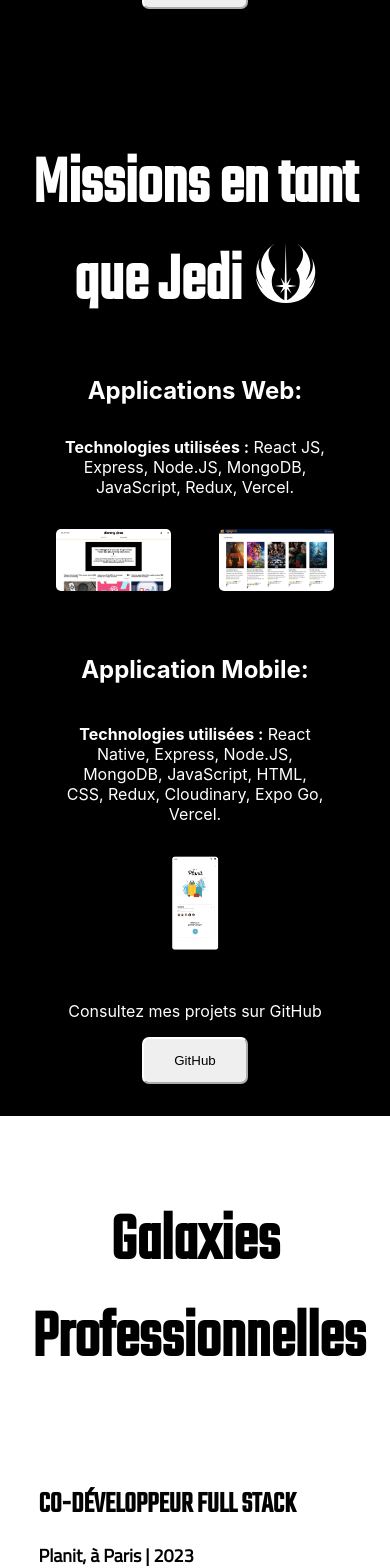
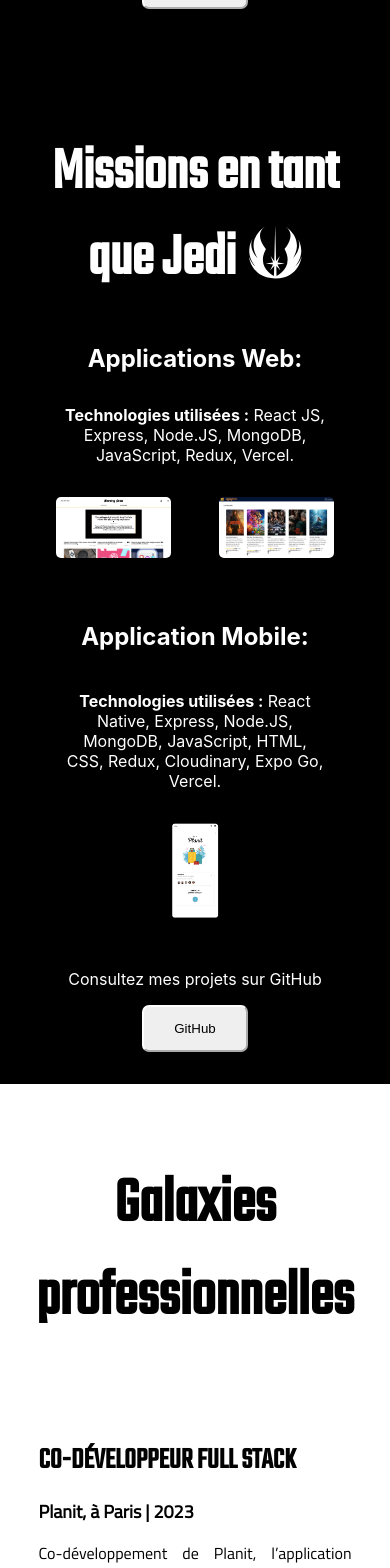
Before and after one commit to jhty75/myresume, a Next.js app: page / in a window 390 px wide. Shown: the part 1740-3308 px from the top of the page. Built offline with nearby package versions, Linux system fonts and the light colour scheme.

Commit message:
myresume

```diff
--- a/components/ProExperience.js
+++ b/components/ProExperience.js
@@ -3,7 +3,7 @@ import styles from '../styles/ProExperience.module.css';
 function ProExperience() {
     return (
         <div className={styles.mainContainer}>
-            <h1 className={styles.mainTitle}>Galaxies Professionnelles</h1>
+            <h1 className={styles.mainTitle}>Galaxies professionnelles</h1>
             <div>
                 <h2 className={styles.jobTitle}>CO-DÉVELOPPEUR FULL STACK</h2>
             </div>
--- a/styles/Bonus.module.css
+++ b/styles/Bonus.module.css
@@ -54,6 +54,7 @@
 
     .mainTitle {
       margin: 1rem 0.5rem;
+      font-size: 65px;
     }
 
     .bonusTitle{
--- a/styles/Education.module.css
+++ b/styles/Education.module.css
@@ -11,7 +11,8 @@
     font-family: "teko";
     font-size: 68px;
     color: rgb(0, 0, 0);
-    margin-left: 120px;
+    font-size: 65px;
+  margin-left: 120px;
     margin-right: 100px;
 
 }
@@ -50,6 +51,8 @@
 
     .mainTitle {
         text-align: center;
+        font-size: 65px;
+
     }
 
 
--- a/styles/Home.module.css
+++ b/styles/Home.module.css
@@ -99,6 +99,7 @@
   .title {
     margin: -2rem 2rem 0;
     bottom: 5rem;
+
   }
 
   .title2 {
--- a/styles/ProExperience.module.css
+++ b/styles/ProExperience.module.css
@@ -47,7 +47,9 @@
 
     .mainTitle {
         text-align: center;
+        font-size: 65px;
     }
+
 
 
     .jobMission {
--- a/styles/SecondaryComponent.module.css
+++ b/styles/SecondaryComponent.module.css
@@ -74,6 +74,10 @@
         width: 100%;
     }
 
+    .mainTitle {
+        font-size: 60px;
+    }
+
     .usedTechText {
       margin: 2rem;
     }
```
